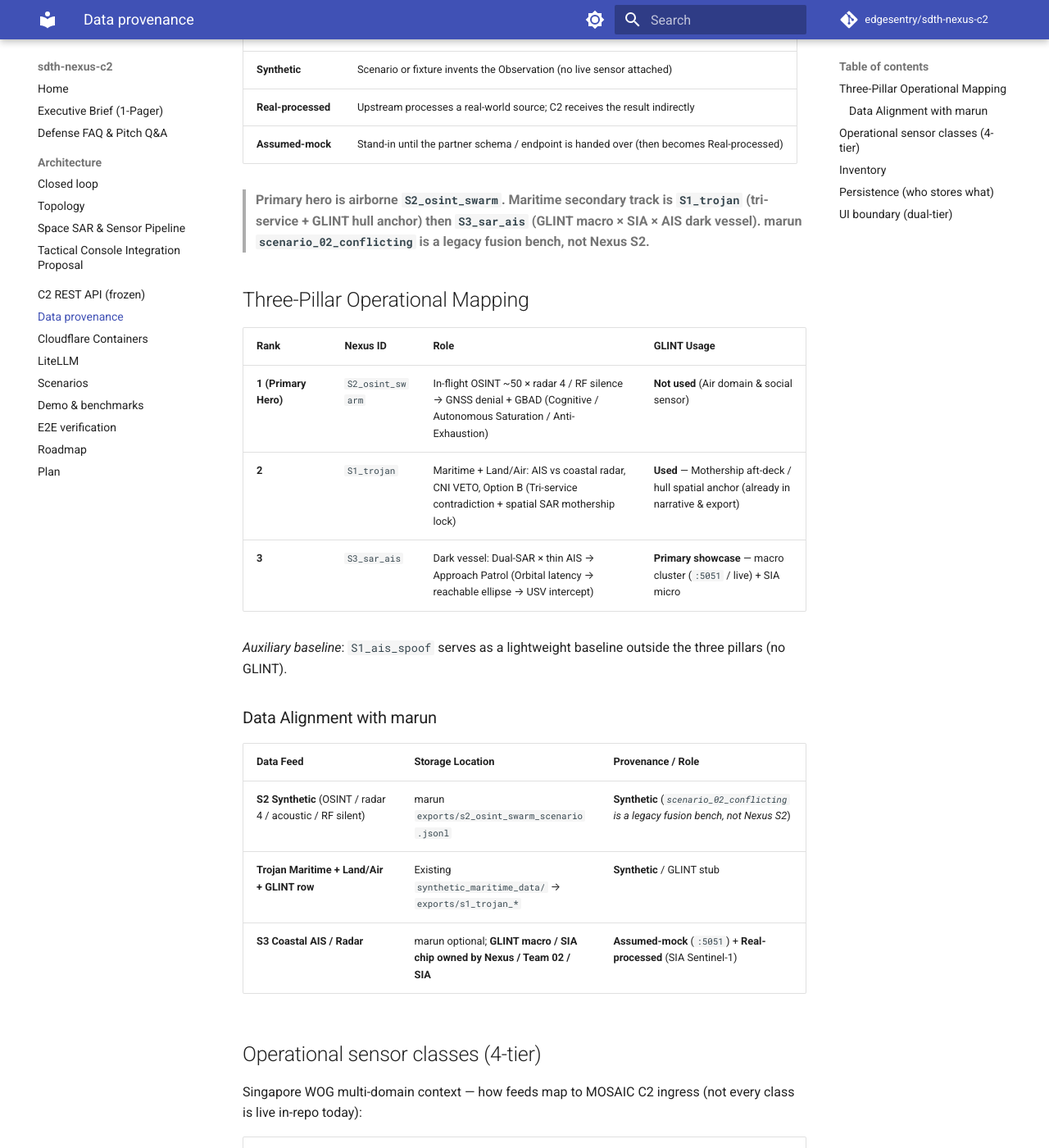
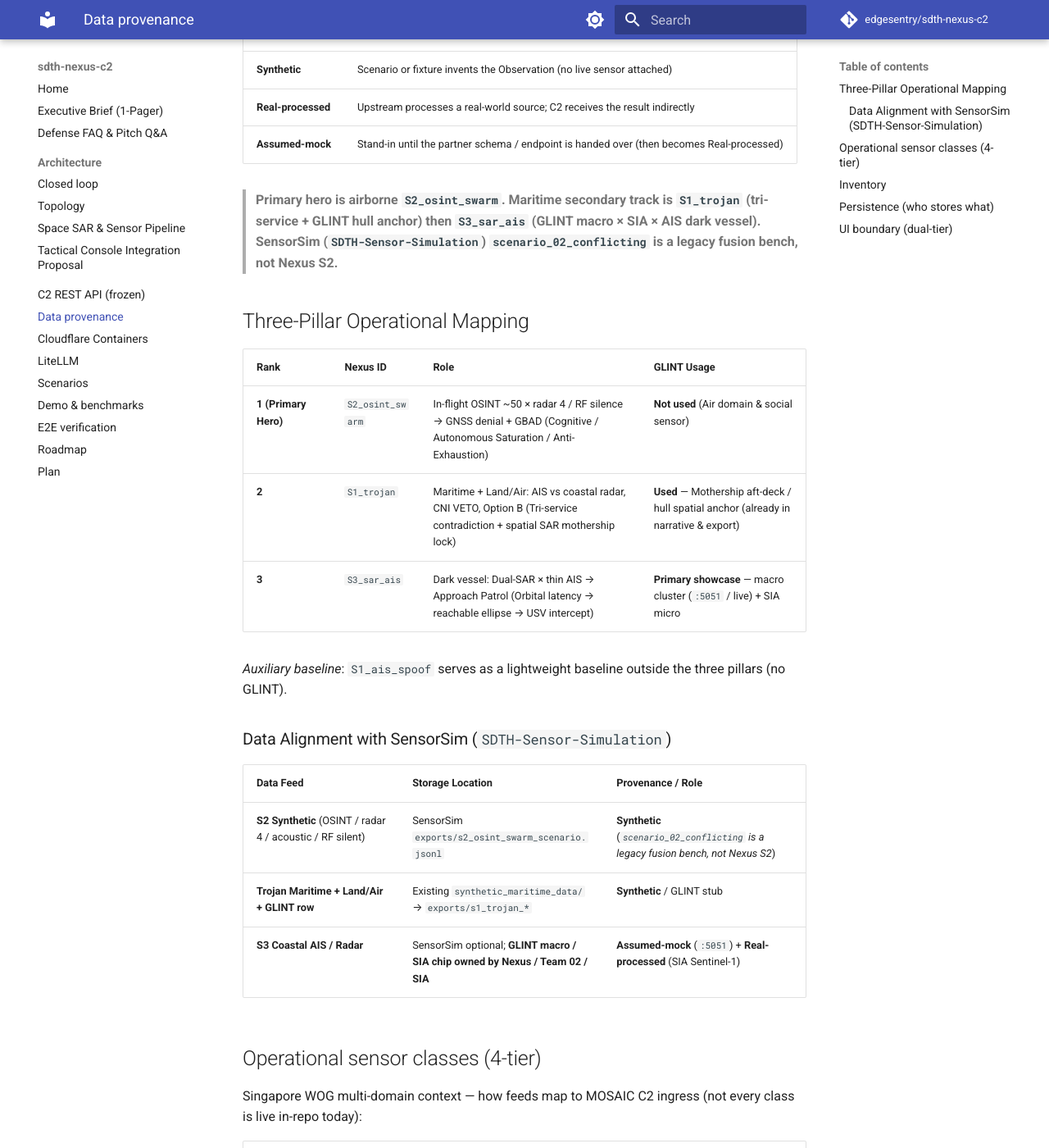
Before and after one commit to edgesentry/sdth-nexus-c2, an MkDocs documentation site: the page built from docs/data-provenance.md, in a window 1280 px wide and 1400 px high, scrolled down 246 px. Shown: the whole window at 82% size. Built offline with MkDocs 1.6.1 and Material for MkDocs 9.7.7, drawn with Linux system fonts in a browser that asks for light colours; comment, search, counter and statistics services are not loaded.

Commit message:
docs: replace personal name references with repository names (SensorSim / SDTH-Sensor-Simulation)

````diff
--- a/docs/data-provenance.md
+++ b/docs/data-provenance.md
@@ -8,7 +8,7 @@ Labels used across this repo. Prefer these over vague “real” / “fake”.
 | **Real-processed** | Upstream processes a real-world source; C2 receives the result indirectly |
 | **Assumed-mock** | Stand-in until the partner schema / endpoint is handed over (then becomes Real-processed) |
 
-> **Primary hero is airborne `S2_osint_swarm`. Maritime secondary track is `S1_trojan` (tri-service + GLINT hull anchor) then `S3_sar_ais` (GLINT macro × SIA × AIS dark vessel). marun `scenario_02_conflicting` is a legacy fusion bench, not Nexus S2.**
+> **Primary hero is airborne `S2_osint_swarm`. Maritime secondary track is `S1_trojan` (tri-service + GLINT hull anchor) then `S3_sar_ais` (GLINT macro × SIA × AIS dark vessel). SensorSim (`SDTH-Sensor-Simulation`) `scenario_02_conflicting` is a legacy fusion bench, not Nexus S2.**
 
 ## Three-Pillar Operational Mapping
 
@@ -20,13 +20,13 @@ Labels used across this repo. Prefer these over vague “real” / “fake”.
 
 *Auxiliary baseline*: `S1_ais_spoof` serves as a lightweight baseline outside the three pillars (no GLINT).
 
-### Data Alignment with marun
+### Data Alignment with SensorSim (`SDTH-Sensor-Simulation`)
 
 | Data Feed | Storage Location | Provenance / Role |
 |-----------|------------------|-------------------|
-| **S2 Synthetic** (OSINT / radar 4 / acoustic / RF silent) | marun `exports/s2_osint_swarm_scenario.jsonl` | **Synthetic** (*`scenario_02_conflicting` is a legacy fusion bench, not Nexus S2*) |
+| **S2 Synthetic** (OSINT / radar 4 / acoustic / RF silent) | SensorSim `exports/s2_osint_swarm_scenario.jsonl` | **Synthetic** (*`scenario_02_conflicting` is a legacy fusion bench, not Nexus S2*) |
 | **Trojan Maritime + Land/Air + GLINT row** | Existing `synthetic_maritime_data/` → `exports/s1_trojan_*` | **Synthetic** / GLINT stub |
-| **S3 Coastal AIS / Radar** | marun optional; **GLINT macro / SIA chip owned by Nexus / Team 02 / SIA** | **Assumed-mock** (`:5051`) + **Real-processed** (SIA Sentinel-1) |
+| **S3 Coastal AIS / Radar** | SensorSim optional; **GLINT macro / SIA chip owned by Nexus / Team 02 / SIA** | **Assumed-mock** (`:5051`) + **Real-processed** (SIA Sentinel-1) |
 
 ## Operational sensor classes (4-tier)
 
--- a/docs/demo.md
+++ b/docs/demo.md
@@ -15,7 +15,7 @@ SCENARIO=S3_sar_ais ./scripts/demo.sh          # Pillar 3 (Dual-SAR dark vessel)
 SCENARIO=S1_ais_spoof ./scripts/demo.sh        # auxiliary sea-approach baseline
 ```
 
-> **Primary hero is airborne `S2_osint_swarm`. Maritime secondary track is `S1_trojan` (tri-service + GLINT hull anchor) then `S3_sar_ais` (GLINT macro × SIA × AIS dark vessel). marun `scenario_02_conflicting` is a legacy fusion bench, not Nexus S2.**
+> **Primary hero is airborne `S2_osint_swarm`. Maritime secondary track is `S1_trojan` (tri-service + GLINT hull anchor) then `S3_sar_ais` (GLINT macro × SIA × AIS dark vessel). SensorSim (`SDTH-Sensor-Simulation`) `scenario_02_conflicting` is a legacy fusion bench, not Nexus S2.**
 
 ### The Three Operational Pillars (Pitch & Demo Order)
 
--- a/docs/one-pager.md
+++ b/docs/one-pager.md
@@ -40,7 +40,7 @@ flowchart LR
 
 ## 3. Operational Scenarios (The Three Pillars)
 
-> **Primary hero is airborne `S2_osint_swarm`. Maritime secondary track is `S1_trojan` (tri-service + GLINT hull anchor) then `S3_sar_ais` (GLINT macro × SIA × AIS dark vessel). marun `scenario_02_conflicting` is a legacy fusion bench, not Nexus S2.**
+> **Primary hero is airborne `S2_osint_swarm`. Maritime secondary track is `S1_trojan` (tri-service + GLINT hull anchor) then `S3_sar_ais` (GLINT macro × SIA × AIS dark vessel). SensorSim (`SDTH-Sensor-Simulation`) `scenario_02_conflicting` is a legacy fusion bench, not Nexus S2.**
 
 | Rank | ID | Operational Focus | Sensor Contradiction | Deterministic Action | GLINT Usage |
 |---|---|---|---|---|---|
--- a/docs/scenarios.md
+++ b/docs/scenarios.md
@@ -17,7 +17,7 @@ In modern hybrid littoral-maritime defense, sovereign security depends on breaki
 
 ## 🏛️ The Three Operational Pillars
 
-> **Primary hero is airborne `S2_osint_swarm`. Maritime secondary track is `S1_trojan` (tri-service + GLINT hull anchor) then `S3_sar_ais` (GLINT macro × SIA × AIS dark vessel). marun `scenario_02_conflicting` is a legacy fusion bench, not Nexus S2.**
+> **Primary hero is airborne `S2_osint_swarm`. Maritime secondary track is `S1_trojan` (tri-service + GLINT hull anchor) then `S3_sar_ais` (GLINT macro × SIA × AIS dark vessel). SensorSim (`SDTH-Sensor-Simulation`) `scenario_02_conflicting` is a legacy fusion bench, not Nexus S2.**
 
 ### Pillar Hierarchy (Scenario Sequence)
 
@@ -47,13 +47,13 @@ Pitch / E2E Sequence
 
 ---
 
-### Data Alignment with marun
+### Data Alignment with SensorSim (`SDTH-Sensor-Simulation`)
 
 | Data Feed | Storage Location | Role & Provenance |
 |-----------|------------------|-------------------|
-| **S2 Synthetic** (OSINT / radar 4 / acoustic / RF silent) | marun `exports/s2_osint_swarm_scenario.jsonl` | Canonical export (*`scenario_02_conflicting` is a legacy fusion bench, not Nexus S2*) |
+| **S2 Synthetic** (OSINT / radar 4 / acoustic / RF silent) | SensorSim `exports/s2_osint_swarm_scenario.jsonl` | Canonical export (*`scenario_02_conflicting` is a legacy fusion bench, not Nexus S2*) |
 | **Trojan Maritime + Land/Air + GLINT row** | Existing `synthetic_maritime_data/` → `exports/s1_trojan_*` | Canonical multi-service export |
-| **S3 Coastal AIS / Radar** | marun optional; **GLINT macro / SIA chip owned by Nexus / Team 02 / SIA** | Ingress feeds + live/fixture endpoints |
+| **S3 Coastal AIS / Radar** | SensorSim optional; **GLINT macro / SIA chip owned by Nexus / Team 02 / SIA** | Ingress feeds + live/fixture endpoints |
 
 ---
 
--- a/docs/verify-e2e.md
+++ b/docs/verify-e2e.md
@@ -18,7 +18,7 @@ Later sections use only these aliases.
 - **SIA** — Sentinel-1 micro SAR CV × AIS (live optional; Nexus fixtures if offline)
 - **Indago** — optional maritime AIS history in DuckDB for S3 background traffic (`open-feed`); not required for Profile A or `s1_trojan`
 
-> **Primary hero is airborne `S2_osint_swarm`. Maritime secondary track is `S1_trojan` (tri-service + GLINT hull anchor) then `S3_sar_ais` (GLINT macro × SIA × AIS dark vessel). marun `scenario_02_conflicting` is a legacy fusion bench, not Nexus S2.**
+> **Primary hero is airborne `S2_osint_swarm`. Maritime secondary track is `S1_trojan` (tri-service + GLINT hull anchor) then `S3_sar_ais` (GLINT macro × SIA × AIS dark vessel). SensorSim (`SDTH-Sensor-Simulation`) `scenario_02_conflicting` is a legacy fusion bench, not Nexus S2.**
 
 ### The Three Operational Pillars (Pitch & E2E Order)
 
@@ -44,7 +44,7 @@ Pitch / E2E Sequence
 
 - **Data Sources & Repositories**:
   - `s1_trojan`: sibling **SensorSim** `exports/s1_trojan_scenario.jsonl` (Nexus falls back to `tests/fixtures/s1_trojan_*` in CI)
-  - `s2_osint_swarm`: marun planned export `exports/s2_osint_swarm_*.jsonl` (Nexus in-tree scenario adapter active)
+  - `s2_osint_swarm`: **SensorSim** planned export `exports/s2_osint_swarm_*.jsonl` (Nexus in-tree scenario adapter active)
   - `s3_sar_ais`: **GLINT mock** (`:5051` / live) + **SIA** (`:5050` / Sentinel-1 micro fixture) + **Indago DuckDB** AIS
 - **CUI (no browser)**: pytest (in-process) · `scripts/picture_to_tasking.py` · curl against `:8080`
 - **Console UIs**: Core `/verify` (Jinja2/HTMX Screen 1/2) or external **ARCHVIEW** (`:3001`)
````
Also changed, not shown: README.md (+1 -1 lines).
